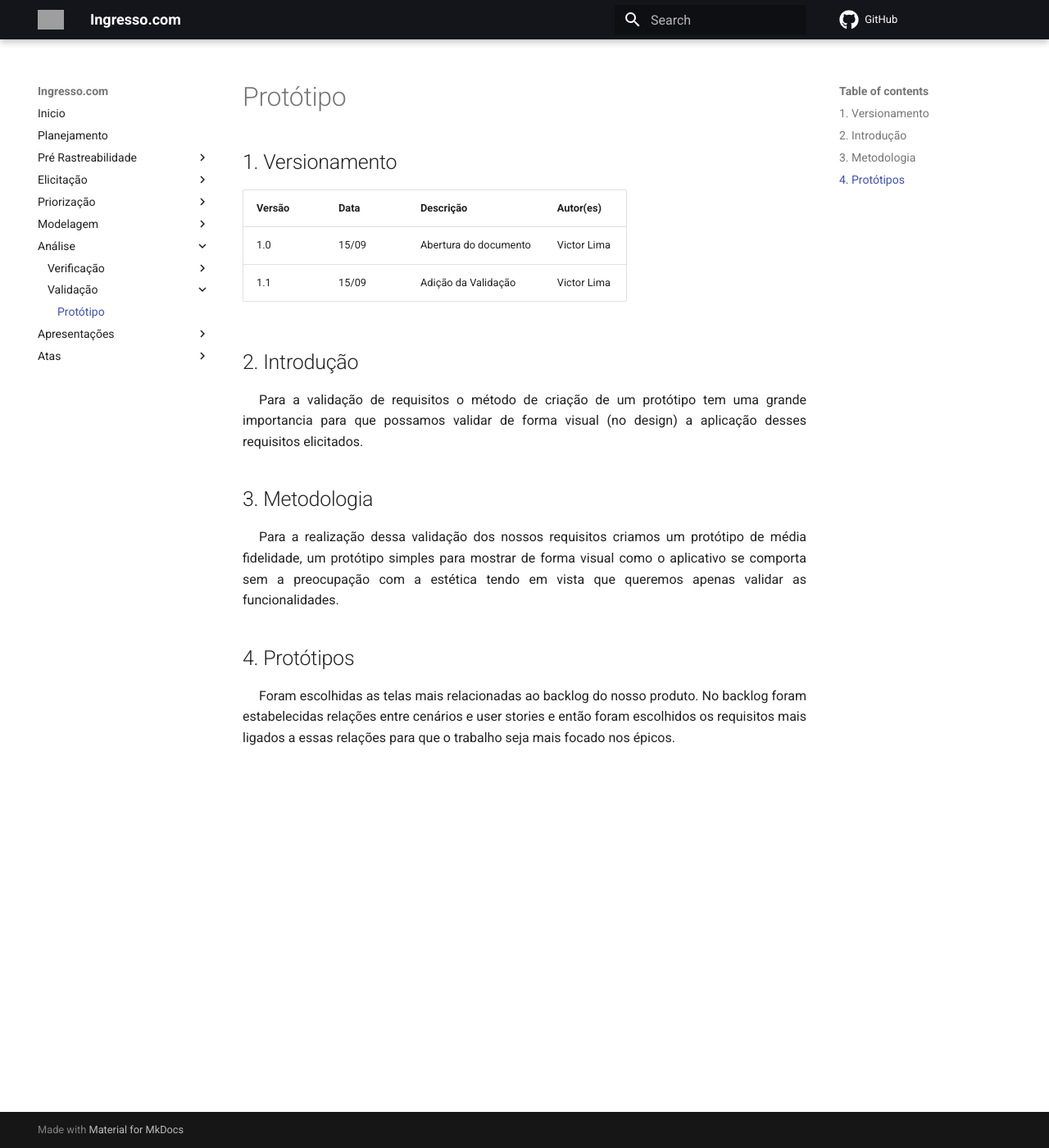
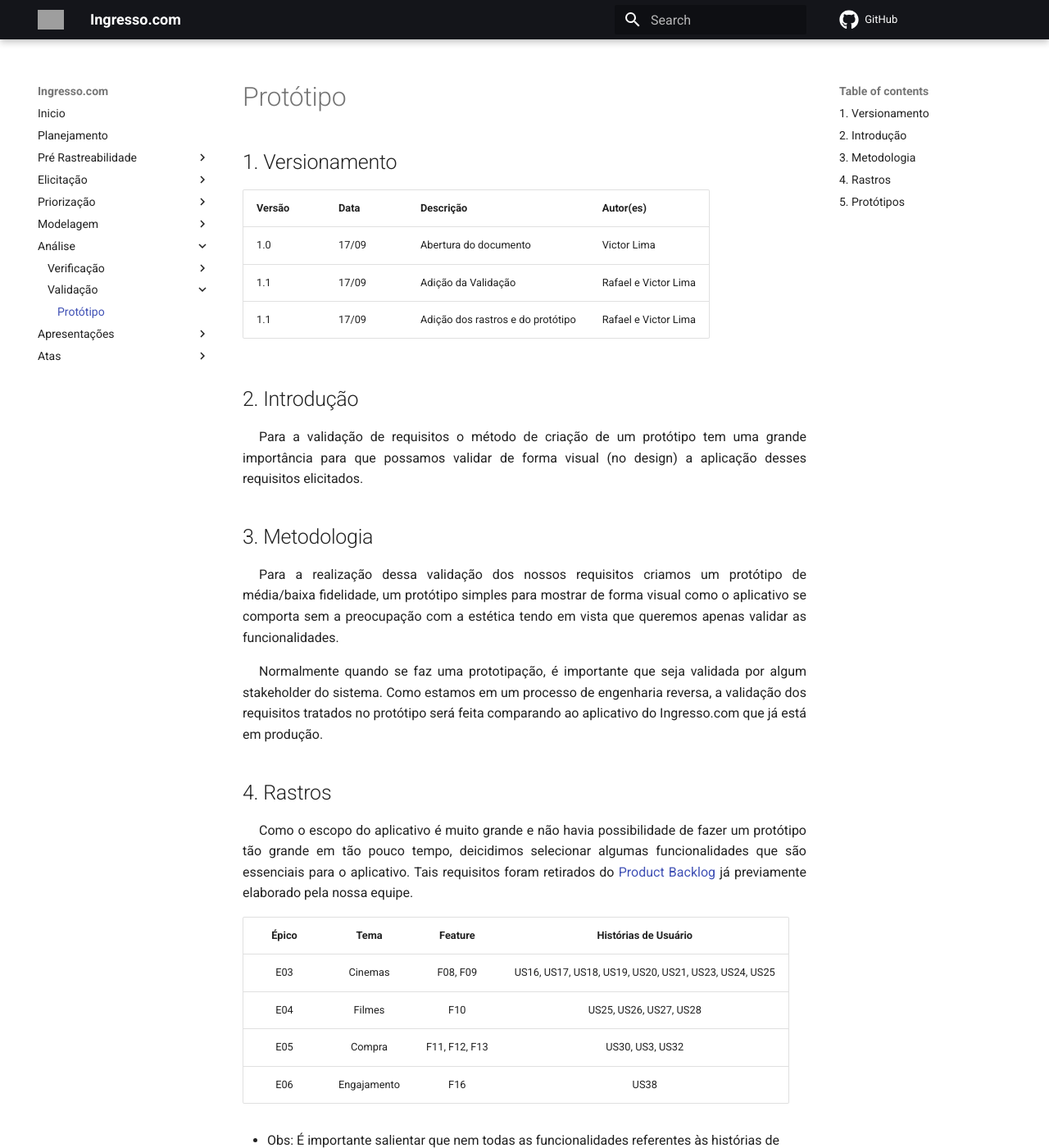
Before and after one commit to Requisitos-de-Software/2021.1-Ingresso.com, an MkDocs documentation site: the page built from docs/validacao/prototipo.md, in a window 1280 px wide and 1400 px high. Shown: the whole window at 82% size. Built offline with MkDocs 1.6.1 and Material for MkDocs 9.7.7, drawn with Linux system fonts in a browser that asks for light colours; comment, search, counter and statistics services are not loaded; some of the changed text lies outside the part shown; grey boxes are pictures that could not be loaded.

Commit message:
#91 Adicionando rastros e melhorando a documentação

```diff
--- a/docs/validacao/prototipo.md
+++ b/docs/validacao/prototipo.md
@@ -2,16 +2,36 @@
 
 | Versão | Data  | Descrição             | Autor(es)       |
 | ------ | ----- | --------------------- | --------------- |
-| 1.0    | 15/09 | Abertura do documento | Victor Lima |
-| 1.1    | 15/09 | Adição da Validação | Victor Lima |
+| 1.0    | 17/09 | Abertura do documento | Victor Lima |
+| 1.1    | 17/09 | Adição da Validação | Rafael e Victor Lima |
+| 1.1    | 17/09 | Adição dos rastros e do protótipo | Rafael e Victor Lima |
+
 
 ## 2. Introdução
-<p style="text-align: justify; text-indent: 20px">Para a validação de requisitos o método de criação de um protótipo tem uma grande importancia para que possamos validar de forma visual (no design) a aplicação desses requisitos elicitados.</p>
+<p style="text-align: justify; text-indent: 20px">Para a validação de requisitos o método de criação de um protótipo tem uma grande importância para que possamos validar de forma visual (no design) a aplicação desses requisitos elicitados.</p>
 
 ## 3. Metodologia
 
-<p style="text-align: justify; text-indent: 20px">Para a realização dessa validação dos nossos requisitos criamos um protótipo de média fidelidade, um protótipo simples para mostrar de forma visual como o aplicativo se comporta sem a preocupação com a estética tendo em vista que queremos apenas validar as funcionalidades.</p>
+<p style="text-align: justify; text-indent: 20px">Para a realização dessa validação dos nossos requisitos criamos um protótipo de média/baixa fidelidade, um protótipo simples para mostrar de forma visual como o aplicativo se comporta sem a preocupação com a estética tendo em vista que queremos apenas validar as funcionalidades.</p>
 
-## 4. Protótipos
+<p style="text-align: justify; text-indent: 20px">Normalmente quando se faz uma prototipação, é importante que seja validada por algum stakeholder do sistema. Como estamos em um processo de engenharia reversa, a validação dos requisitos tratados no protótipo será feita comparando ao aplicativo do Ingresso.com que já está em produção.</p>
+
+## 4. Rastros
+
+<p style="text-align: justify; text-indent: 20px">Como o escopo do aplicativo é muito grande e não havia possibilidade de fazer um protótipo tão grande em tão pouco tempo, deicidimos selecionar algumas funcionalidades que são essenciais para o aplicativo. Tais requisitos foram retirados do <a href="../../modelagem/product_backlog">Product Backlog</a> já previamente elaborado pela nossa equipe.</p>
+
+|Épico|Tema|Feature|Histórias de Usuário|
+|:--:|:--:|:----:|:--:|
+|E03|Cinemas|F08, F09|US16, US17, US18, US19, US20, US21, US23, US24, US25|
+|E04|Filmes|F10|US25, US26, US27, US28|
+|E05|Compra|F11, F12, F13|US30, US3, US32|
+|E06|Engajamento|F16|US38|
+
+* Obs: É importante salientar que nem todas as funcionalidades referentes às histórias de usuário rastreadas foram implementadas, podendo ter somente o elemento visual.
+
+
+## 5. Protótipos
 
 <p style="text-align: justify; text-indent: 20px">Foram escolhidas as telas mais relacionadas ao backlog do nosso produto. No backlog foram estabelecidas relações entre cenários e user stories e então foram escolhidos os requisitos mais ligados a essas relações para que o trabalho seja mais focado nos épicos.</p>
+
+<iframe style="border: 1px solid rgba(0, 0, 0, 0.1);" width="800" height="450" src="https://www.figma.com/embed?embed_host=share&url=https%3A%2F%2Fwww.figma.com%2Fproto%2FjUMzlIXt7PDyOFyT87P74O%2FIngresso.com-Baixa-Fidelidade%3Fnode-id%3D85%253A701%26scaling%3Dscale-down%26page-id%3D70%253A14%26starting-point-node-id%3D85%253A443" allowfullscreen></iframe>
```
